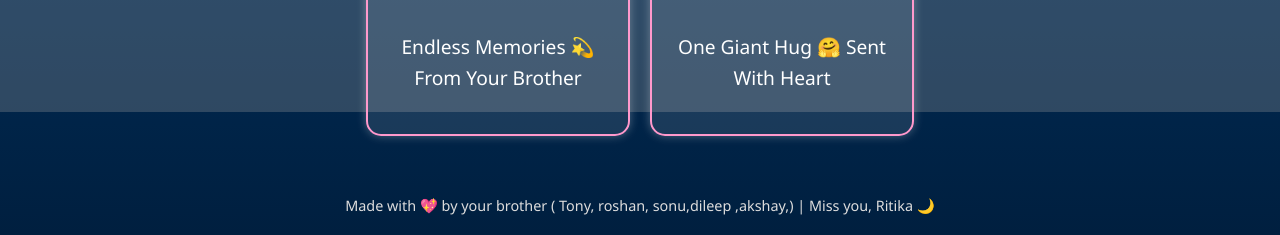
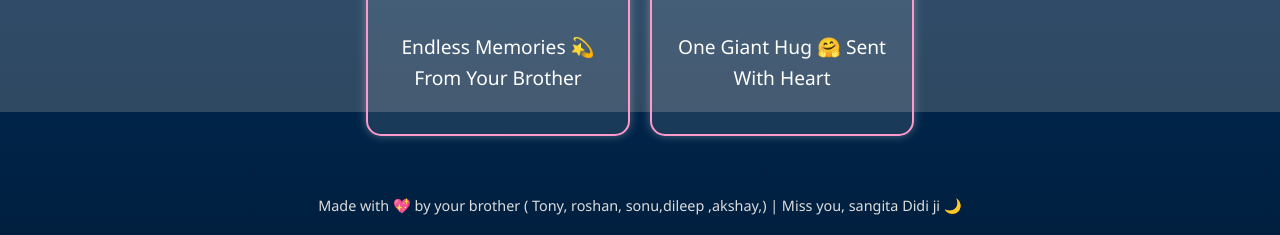
Before and after one commit to gsdjjcgl/sisterji, a plain HTML site: page index.html in a window 1280 px wide. Shown: the part 1688-1923 px from the top of the page. Drawn offline with Linux system fonts and the light colour scheme.

Commit message:
Update index.html

```diff
--- a/index.html
+++ b/index.html
@@ -211,7 +211,7 @@
   </div>
 
   <footer>
-    Made with 💖 by your brother ( Tony, roshan, sonu,dileep ,akshay,) | Miss you, Ritika 🌙
+    Made with 💖 by your brother ( Tony, roshan, sonu,dileep ,akshay,) | Miss you, sangita Didi ji  🌙
   </footer>
 
   <audio autoplay loop controls>
```
